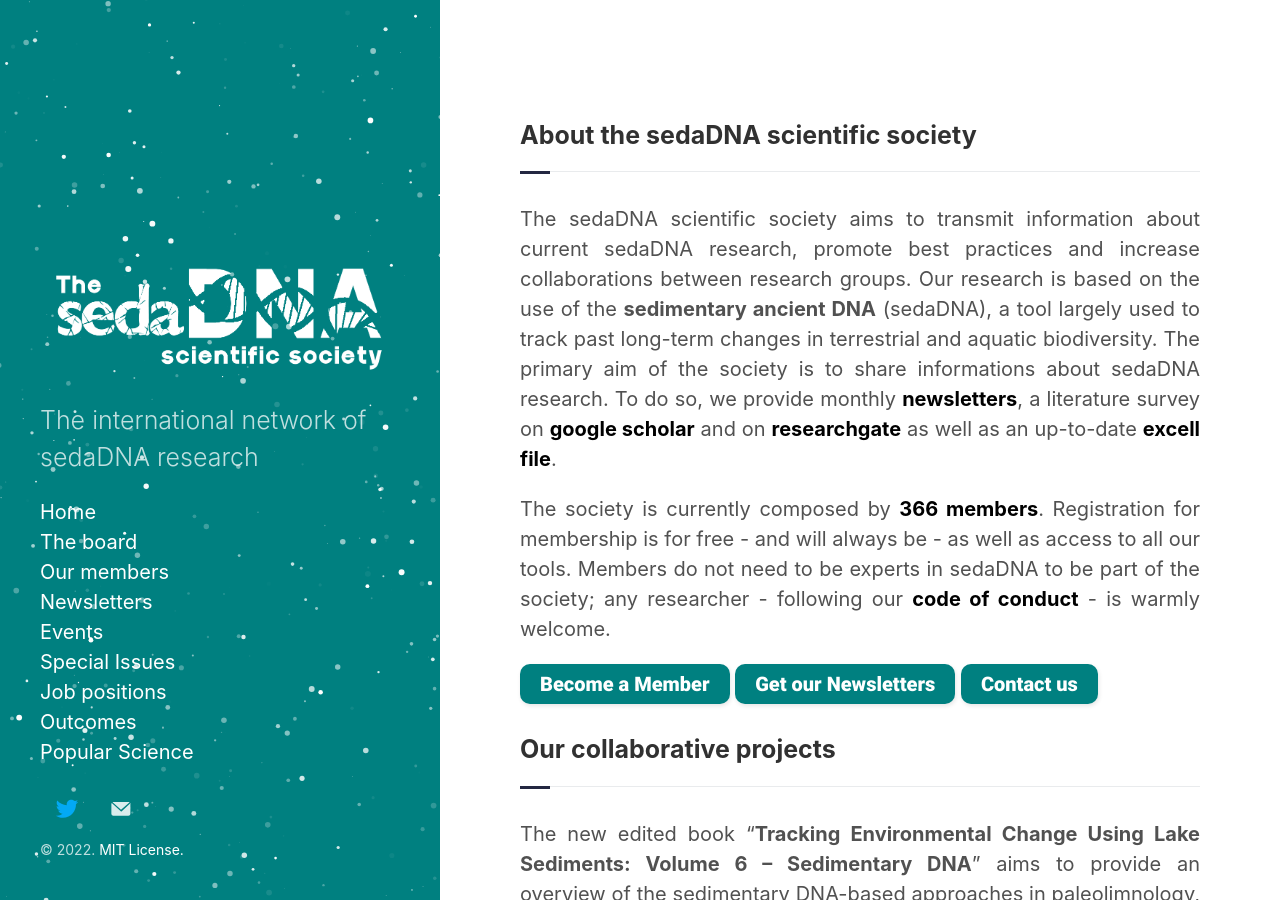
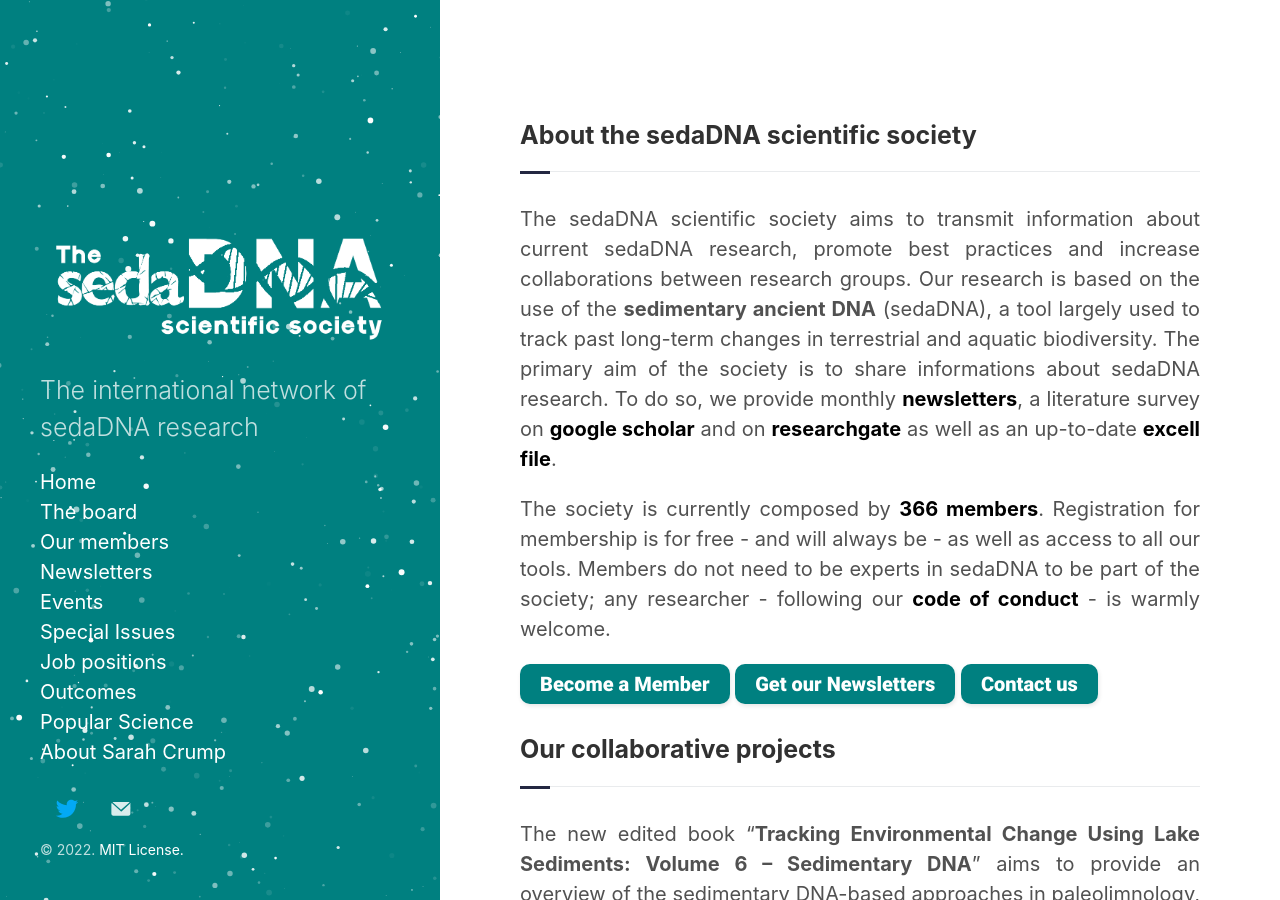
Before and after one commit to sedadna/sedadna.github.io, a Jekyll site: the page built from index.html, in a window 1280 px wide and 900 px high. Built offline with Jekyll 4.4.1, drawn with Linux system fonts in a browser that asks for light colours; the list of posts is cut into pages by our own code.

Commit message:
Update sidebar.html

```diff
--- a/_includes/sidebar.html
+++ b/_includes/sidebar.html
@@ -20,6 +20,7 @@
 <a href="/category/positions.html">Job positions</a>
 <a href="/category/outcomes.html">Outcomes</a>
 <a href="/category/popscience.html">Popular Science</a>
+<a href="/category/sarah_crump.html">About Sarah Crump</a>
 
 </nav>
 {% if site.version %}
```
